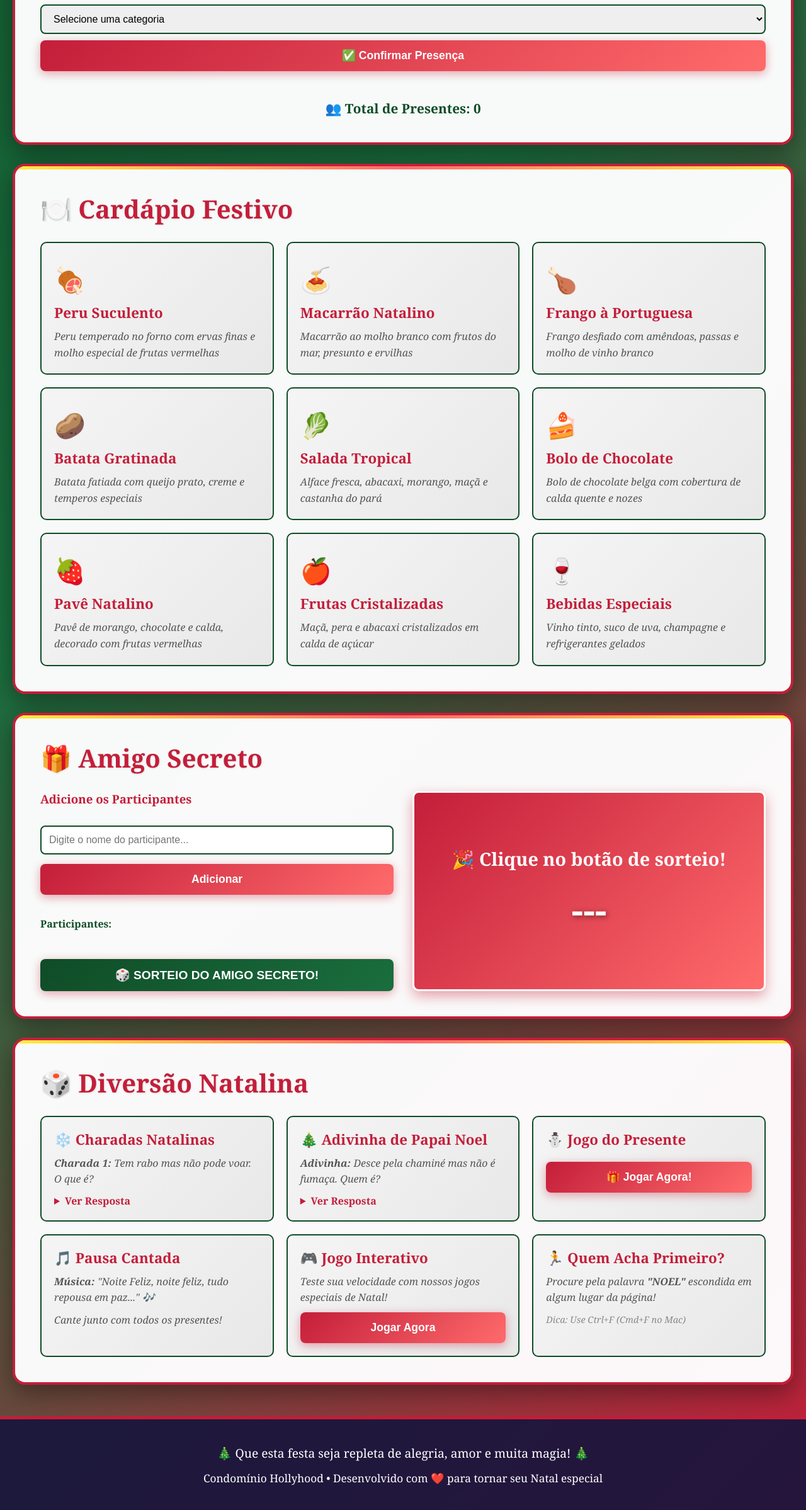
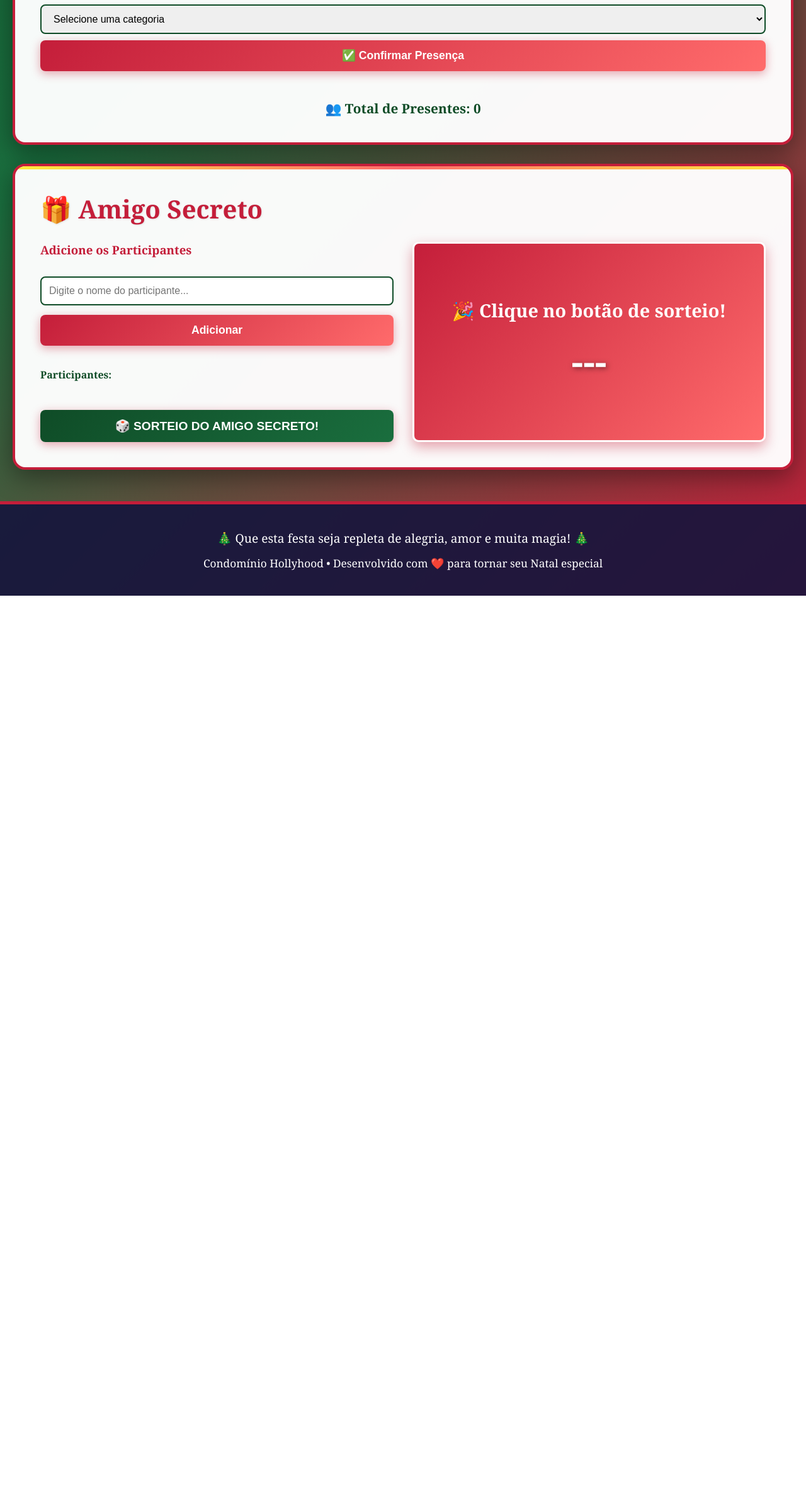
Before and after one commit to richardemgineer/natal, a plain HTML site: page index.html in a window 1280 px wide. Shown: the part 1574-3972 px from the top of the page at 63% size. After the commit the page ends 2520 px from the top, so only its background shows below. Drawn offline with Linux system fonts and the light colour scheme.

Commit message:
Remover seções de cardápio e brincadeiras

```diff
--- a/index.html
+++ b/index.html
@@ -829,65 +829,7 @@
             </p>
         </section>
 
-        <!-- CARDÁPIO -->
-        <section id="menuSection">
-            <h2>🍽️ Cardápio Festivo</h2>
-            <div class="menu-grid">
-                <div class="menu-item">
-                    <span class="emoji">🍖</span>
-                    <h3>Peru Suculento</h3>
-                    <p>Peru temperado no forno com ervas finas e molho especial de frutas vermelhas</p>
-                </div>
 
-                <div class="menu-item">
-                    <span class="emoji">🍝</span>
-                    <h3>Macarrão Natalino</h3>
-                    <p>Macarrão ao molho branco com frutos do mar, presunto e ervilhas</p>
-                </div>
-
-                <div class="menu-item">
-                    <span class="emoji">🍗</span>
-                    <h3>Frango à Portuguesa</h3>
-                    <p>Frango desfiado com amêndoas, passas e molho de vinho branco</p>
-                </div>
-
-                <div class="menu-item">
-                    <span class="emoji">🥔</span>
-                    <h3>Batata Gratinada</h3>
-                    <p>Batata fatiada com queijo prato, creme e temperos especiais</p>
-                </div>
-
-                <div class="menu-item">
-                    <span class="emoji">🥬</span>
-                    <h3>Salada Tropical</h3>
-                    <p>Alface fresca, abacaxi, morango, maçã e castanha do pará</p>
-                </div>
-
-                <div class="menu-item">
-                    <span class="emoji">🍰</span>
-                    <h3>Bolo de Chocolate</h3>
-                    <p>Bolo de chocolate belga com cobertura de calda quente e nozes</p>
-                </div>
-
-                <div class="menu-item">
-                    <span class="emoji">🍓</span>
-                    <h3>Pavê Natalino</h3>
-                    <p>Pavê de morango, chocolate e calda, decorado com frutas vermelhas</p>
-                </div>
-
-                <div class="menu-item">
-                    <span class="emoji">🍎</span>
-                    <h3>Frutas Cristalizadas</h3>
-                    <p>Maçã, pera e abacaxi cristalizados em calda de açúcar</p>
-                </div>
-
-                <div class="menu-item">
-                    <span class="emoji">🍷</span>
-                    <h3>Bebidas Especiais</h3>
-                    <p>Vinho tinto, suco de uva, champagne e refrigerantes gelados</p>
-                </div>
-            </div>
-        </section>
 
         <!-- AMIGO SECRETO -->
         <section id="amigoSecretoSection">
@@ -915,57 +857,7 @@
             </div>
         </section>
 
-        <!-- BRINCADEIRAS -->
-        <section>
-            <h2>🎲 Diversão Natalina</h2>
-            <div style="display: grid; grid-template-columns: repeat(auto-fit, minmax(280px, 1fr)); gap: 20px; margin-top: 25px;">
-                <div class="menu-item">
-                    <h3>❄️ Charadas Natalinas</h3>
-                    <p><strong>Charada 1:</strong> Tem rabo mas não pode voar. O que é?</p>
-                    <details style="cursor: pointer; margin-top: 10px;">
-                        <summary style="color: #c41e3a; font-weight: bold;">Ver Resposta</summary>
-                        <p>Uma pipa! 🪁</p>
-                    </details>
-                </div>
 
-                <div class="menu-item">
-                    <h3>🎄 Adivinha de Papai Noel</h3>
-                    <p><strong>Adivinha:</strong> Desce pela chaminé mas não é fumaça. Quem é?</p>
-                    <details style="cursor: pointer; margin-top: 10px;">
-                        <summary style="color: #c41e3a; font-weight: bold;">Ver Resposta</summary>
-                        <p>Papai Noel! 🎅</p>
-                    </details>
-                </div>
-
-                <div class="menu-item">
-                    <h3>⛄ Jogo do Presente</h3>
-                    <button onclick="jogoDoPresente()" style="width: 100%; margin-top: 10px;">
-                        🎁 Jogar Agora!
-                    </button>
-                    <p id="presenteResult" style="margin-top: 15px; color: #c41e3a; font-weight: bold;"></p>
-                </div>
-
-                <div class="menu-item">
-                    <h3>🎵 Pausa Cantada</h3>
-                    <p><strong>Música:</strong> "Noite Feliz, noite feliz, tudo repousa em paz..." 🎶</p>
-                    <p style="margin-top: 10px; font-style: italic;">Cante junto com todos os presentes!</p>
-                </div>
-
-                <div class="menu-item">
-                    <h3>🎮 Jogo Interativo</h3>
-                    <p>Teste sua velocidade com nossos jogos especiais de Natal!</p>
-                    <button onclick="iniciarJogoCores()" style="width: 100%; margin-top: 10px;">
-                        Jogar Agora
-                    </button>
-                </div>
-
-                <div class="menu-item">
-                    <h3>🏃 Quem Acha Primeiro?</h3>
-                    <p>Procure pela palavra <strong>"NOEL"</strong> escondida em algum lugar da página!</p>
-                    <p style="margin-top: 10px; color: #888; font-size: 0.9em;">Dica: Use Ctrl+F (Cmd+F no Mac)</p>
-                </div>
-            </div>
-        </section>
     </div>
 
     <!-- Texto escondido: NOEL -->
```
